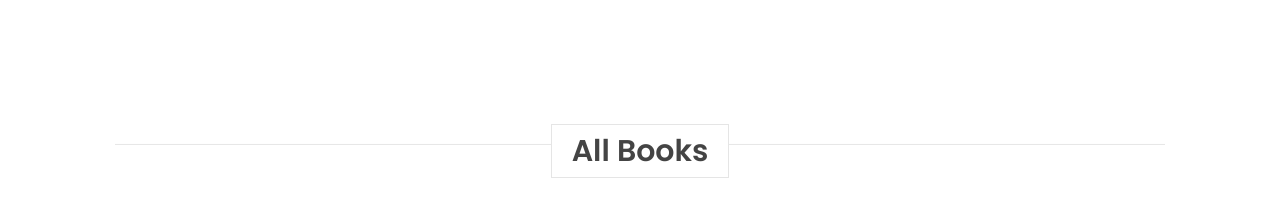
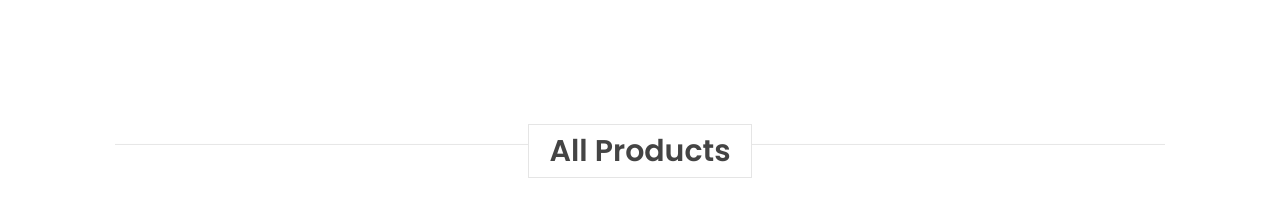
Before and after one commit to Shrimplord69/Static-book-store-web-ver-2, a plain HTML site: page collection.html in a window 1280 px wide. Shown: the part 2200-2400 px from the top of the page. Drawn offline with nearby package versions, Linux system fonts and the light colour scheme.

Commit message:
commit 18
very minor change

```diff
--- a/collection.html
+++ b/collection.html
@@ -599,7 +599,7 @@
     <!--All books section -->
 <Section class="all-book" id="all-book">
     <h1 class="heading">
-        <span> All Books</span>
+        <span> All Products</span>
     </h1>
 
     <div class="all-book-container">
```
